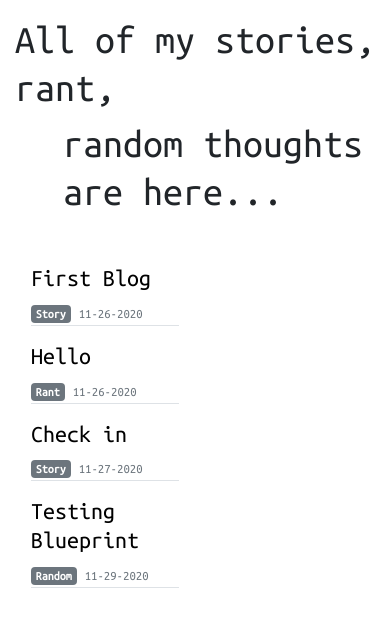
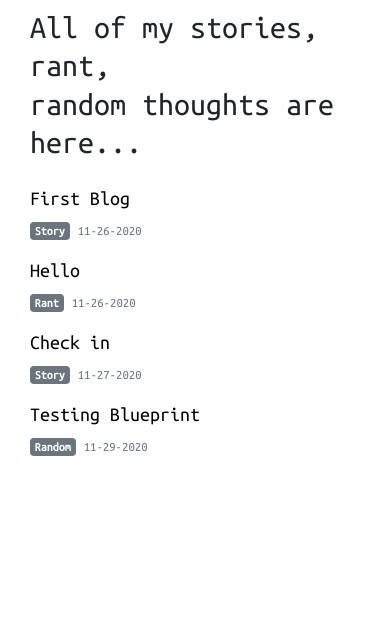
Before and after one commit to chi-p-nguyen/personal_blog, a Flask app: page /blogs in a window 390 px wide. Shown: the part 62-689 px from the top of the page. Run offline with Flask 2, Linux system fonts and the light colour scheme; data comes from the database, SQL or seed files in the repository.

Commit message:
feat: responsive blog pages

```diff
--- a/chiblog/templates/blogs.html
+++ b/chiblog/templates/blogs.html
@@ -1,20 +1,22 @@
 {% extends "layout.html" %}
 {% block content %}
-<body>
+<div class="container-fluid padding">
+<div class="row welcome">
+    <div class="col-12">
+    <h2>All of my stories, rant,<br>random thoughts are here...</h2>
+    </div>
 
-    <h1 class="mt-3">All of my stories, rant, </h1>
-    <h1 class="mt-0 ml-5">random thoughts are here...</h1>
-
-
-    <div class="mt-3 w-50 p-3">
+    <div class="col-12">
     {% for post in posts %}
-    <article class="mt-3 border-bottom">
+    <article class="mt-3">
     <div class="media-body">
-        <h4 class="mt-0"><a href="{{ url_for('blog.one_blog', blog_id = post.id) }}">{{ post.title }}</a></h5>
+        <h5 class="mt-0"><a href="{{ url_for('blog.one_blog', blog_id = post.id) }}">{{ post.title }}</a></h5>
         <a href="{{ url_for('blog.category_blog', category = post.category.name) }}" class="badge badge-secondary" aria-pressed="true">{{ post.category.name.capitalize() }}</a>
         <small class="text-muted">{{ post.created_at.strftime('%m-%d-%Y') }}</small>
         </div>
     </article>
     {% endfor %}
     </div>
+</div>
+</div>
 {% endblock content %}
--- a/chiblog/templates/home.html
+++ b/chiblog/templates/home.html
@@ -3,11 +3,11 @@
 
 <div class="container-fluid padding">
 <div class="row">
-    <div class="col-lg-6 d-none d-lg-block d-xl-block">
+    <div class="col-lg-5 d-none d-lg-block d-xl-block">
         <img src="{{ url_for('static', filename='images/self_potrait.jpg') }}" class="img-fluid" alt="Responsive image">
     </div>
 
-    <div class="col-md-12 col-lg-6">
+    <div class="col-md-12 col-lg-7">
     <h1 class="mt-5">
         Hello! I'm Chi.
     </h1>
```
Also changed, not shown: chiblog/templates/category.html (+10 -2 lines), chiblog/templates/oneblog.html (+7 -3 lines).
